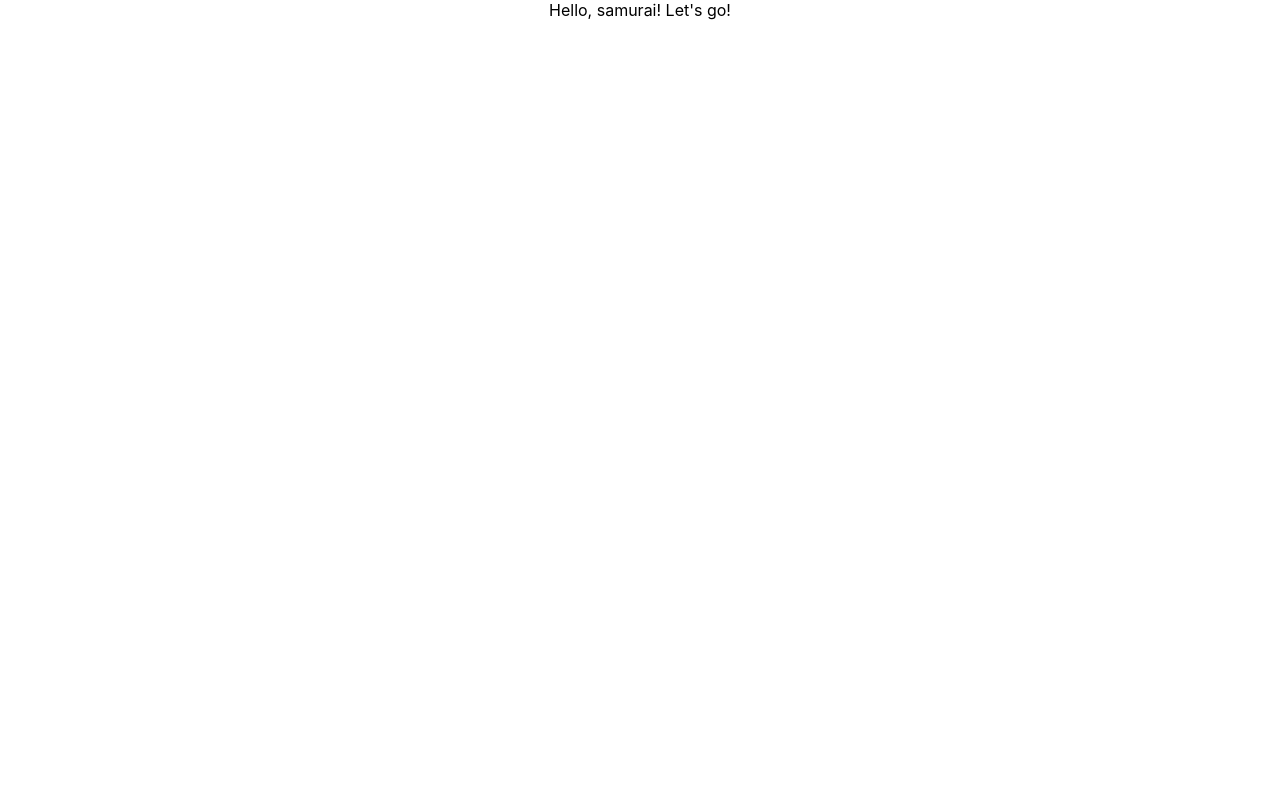
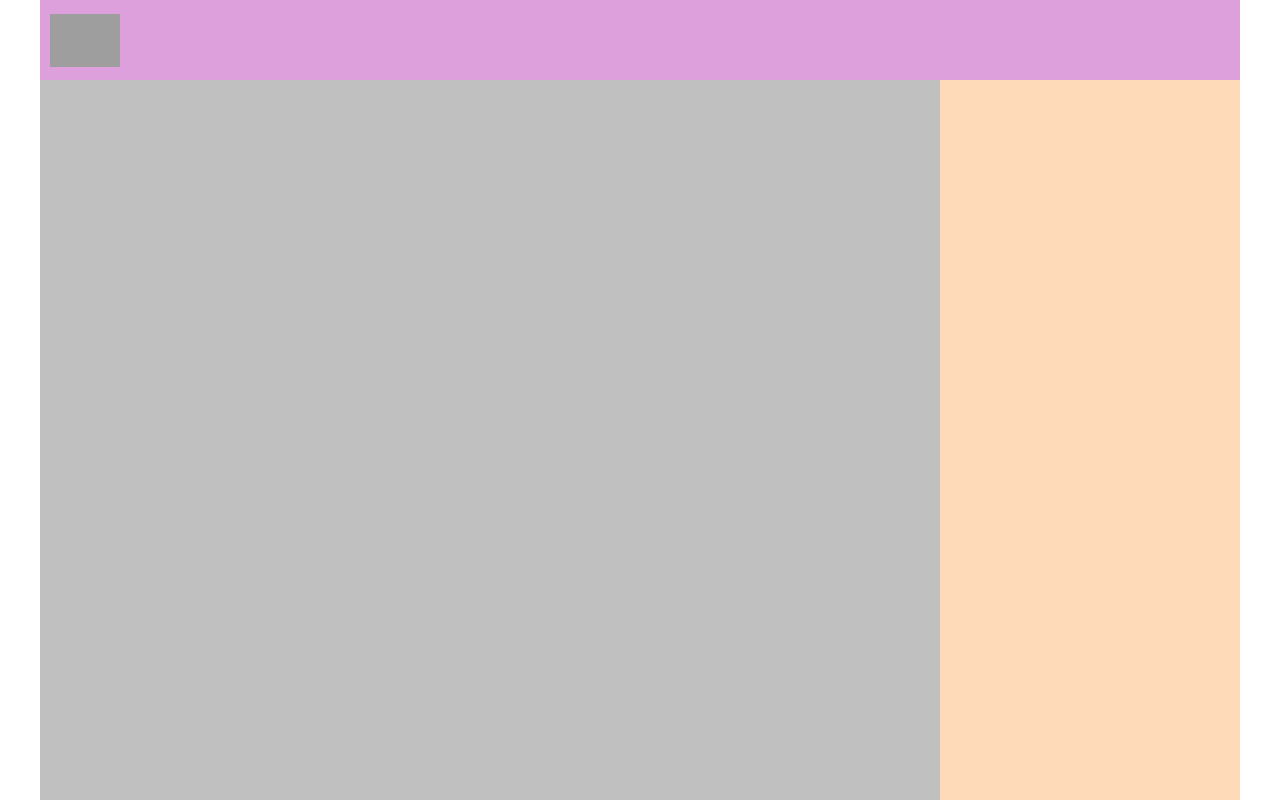
Before and after one commit to AlekseiCherenkevich/samurai-way-main, a React (Create React App) app: page / in a window 1280 px wide. Built offline with nearby package versions, Linux system fonts and the light colour scheme; grey boxes are pictures that could not be loaded.

Commit message:
create basic layout

```diff
--- a/src/App.css
+++ b/src/App.css
@@ -1,38 +1,12 @@
 .App {
-  text-align: center;
+    margin: 0 auto;
+    max-width: 1200px;
+    width: 100%;
+    display: grid;
+    grid-template-columns: 3fr 1fr;
+    grid-template-rows: 80px calc(100vh - 80px);
+    grid-template-areas:
+        'h h'
+        'c s'
+    ;
 }
-
-.App-logo {
-  height: 40vmin;
-  pointer-events: none;
-}
-
-@media (prefers-reduced-motion: no-preference) {
-  .App-logo {
-    animation: App-logo-spin infinite 20s linear;
-  }
-}
-
-.App-header {
-  background-color: #282c34;
-  min-height: 100vh;
-  display: flex;
-  flex-direction: column;
-  align-items: center;
-  justify-content: center;
-  font-size: calc(10px + 2vmin);
-  color: white;
-}
-
-.App-link {
-  color: #61dafb;
-}
-
-@keyframes App-logo-spin {
-  from {
-    transform: rotate(0deg);
-  }
-  to {
-    transform: rotate(360deg);
-  }
-}
--- a/src/App.tsx
+++ b/src/App.tsx
@@ -1,12 +1,18 @@
 import React from 'react';
 import './App.css';
+import Header from "./Components/Header/Header";
+import Sidebar from "./Components/Sidebar/Sidebar";
+import Content from "./Components/Content/Content";
+
 
 function App() {
-  return (
-    <div className="App">
-     Hello, samurai! Let's go!
-    </div>
-  );
+    return (
+        <div className="App">
+            <Header/>
+            <Sidebar/>
+            <Content/>
+        </div>
+    );
 }
 
 export default App;
--- /dev/null
+++ b/src/Components/Content/Content.module.css
@@ -0,0 +1,4 @@
+.content {
+    grid-area: c;
+    background-color: silver;
+}
--- /dev/null
+++ b/src/Components/Content/Content.tsx
@@ -0,0 +1,7 @@
+import classes from './Content.module.css'
+
+function Content() {
+    return <div className={classes.content}></div>
+}
+
+export default Content
--- /dev/null
+++ b/src/Components/Header/Header.module.css
@@ -0,0 +1,16 @@
+
+.header {
+    grid-area: h;
+    background-color: plum;
+    display: flex;
+    align-items: center;
+    padding-left: 10px;
+}
+
+
+.logo {
+    height: 70px;
+    width: 70px;
+    background: url("https://i.pinimg.com/474x/e5/d4/56/e5d456a4249cfa108ee55860f79d223c.jpg") center no-repeat;
+    background-size: contain;
+}
--- /dev/null
+++ b/src/Components/Header/Header.tsx
@@ -0,0 +1,9 @@
+import classes from './Header.module.css'
+
+function Header() {
+    return <div className={classes.header}>
+        <div className={classes.logo}></div>
+    </div>
+}
+
+export default Header
--- /dev/null
+++ b/src/Components/Sidebar/Sidebar.module.css
@@ -0,0 +1,4 @@
+.sidebar {
+    grid-area: s;
+    background-color: peachpuff;
+}
--- /dev/null
+++ b/src/Components/Sidebar/Sidebar.tsx
@@ -0,0 +1,7 @@
+import classes from './Sidebar.module.css'
+
+function Sidebar() {
+    return <div className={classes.sidebar}></div>
+}
+
+export default Sidebar
```
